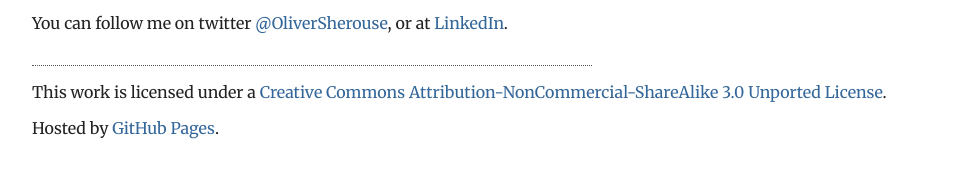
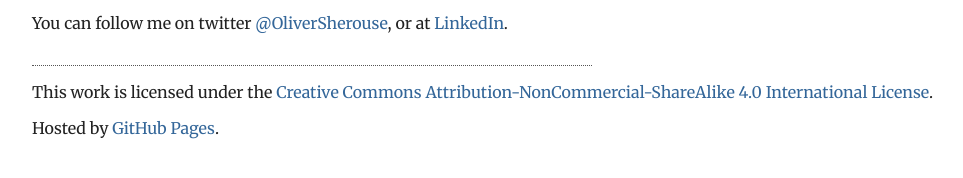
Before and after one commit to OliverSherouse/OliverSherouse.github.io, a Jekyll site: the page built from about.markdown, in a window 1280 px wide. Shown: the part 488-666 px from the top of the page, without its empty margins (128-1091 px from the left). Built offline with Jekyll 4.4.1, drawn with Linux system fonts in a browser that asks for light colours; nearby versions of some CDN libraries.

Commit message:
Updated to new license

```diff
--- a/_layouts/default.html
+++ b/_layouts/default.html
@@ -40,7 +40,7 @@
             {{ content }}
             </section>
             <footer class="page-footer clearfix">
-                <p>This work is licensed under a <a rel="license" href="http://creativecommons.org/licenses/by-nc-sa/3.0/">Creative Commons Attribution-NonCommercial-ShareAlike 3.0 Unported License</a>.</p>
+                <p>This work is licensed under the <a rel="license" href="http://creativecommons.org/licenses/by-nc-sa/4.0/">Creative Commons Attribution-NonCommercial-ShareAlike 4.0 International License</a>.</p>
                 <p>Hosted by <a href="http://pages.github.com/">GitHub Pages</a>.</p>
             </footer>
         </div>  <!-- container -->
```
